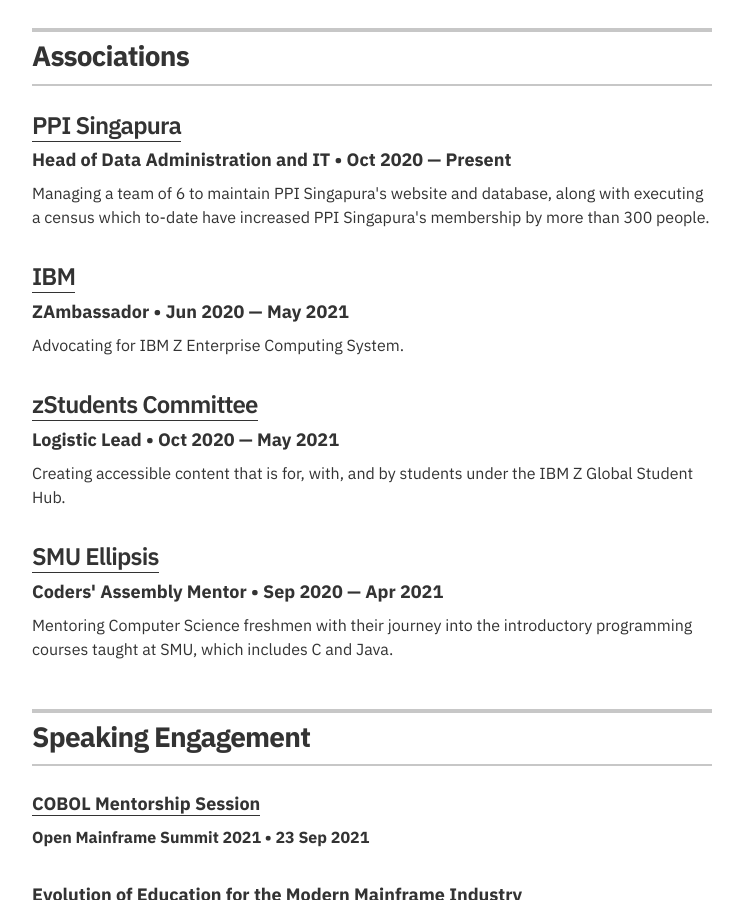
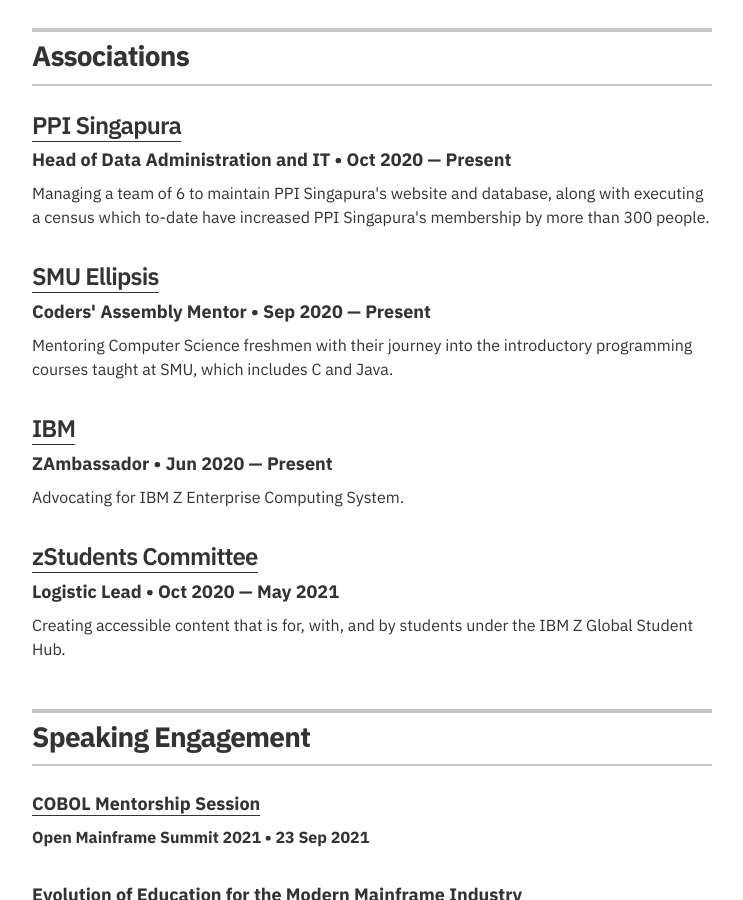
Before and after one commit to tanto259/hartan.to, a Jekyll site: the page built from index.html, in a window 1280 px wide and 900 px high, scrolled down 2488 px. Shown: the whole window, without its empty margins (268-1011 px from the left). Built offline with Jekyll 4.4.1, drawn with Linux system fonts in a browser that asks for light colours; some of the changed lines change nothing that is shown.

Commit message:
Update associations

```diff
--- a/_data/associations.yml
+++ b/_data/associations.yml
@@ -5,10 +5,16 @@
   url: https://www.ppisingapura.com/
   summary: Managing a team of 6 to maintain PPI Singapura's website and database, along with executing a census which to-date have increased PPI Singapura's membership by more than 300 people.
 
+- organization: SMU Ellipsis
+  role: Coders' Assembly Mentor
+  year: Sep 2020 &mdash; Present
+  url: https://ellipsis.sis.smu.edu.sg/
+  summary: Mentoring Computer Science freshmen with their journey into the introductory programming courses taught at SMU, which includes C and Java.
+
 - organization: IBM
   role: ZAmbassador
-  year: Jun 2020 &mdash; May 2021
-  url: https://zambassador.com/
+  year: Jun 2020 &mdash; Present
+  url: https://yourbigyear.com/z-ambassador-powered-by-ibm
   summary: Advocating for IBM Z Enterprise Computing System.
 
 - organization: zStudents Committee
@@ -16,9 +22,3 @@
   year: Oct 2020 &mdash; May 2021
   url: https://ibm.biz/studenthub
   summary: Creating accessible content that is for, with, and by students under the IBM Z Global Student Hub.
-
-- organization: SMU Ellipsis
-  role: Coders' Assembly Mentor
-  year: Sep 2020 &mdash; Apr 2021
-  url: https://ellipsis.sis.smu.edu.sg/
-  summary: Mentoring Computer Science freshmen with their journey into the introductory programming courses taught at SMU, which includes C and Java.
```
